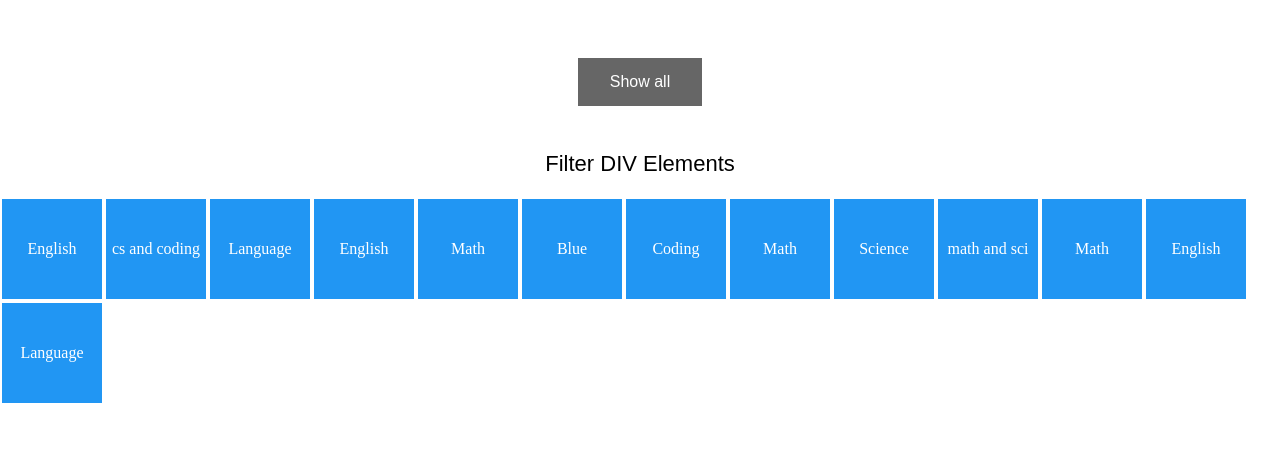
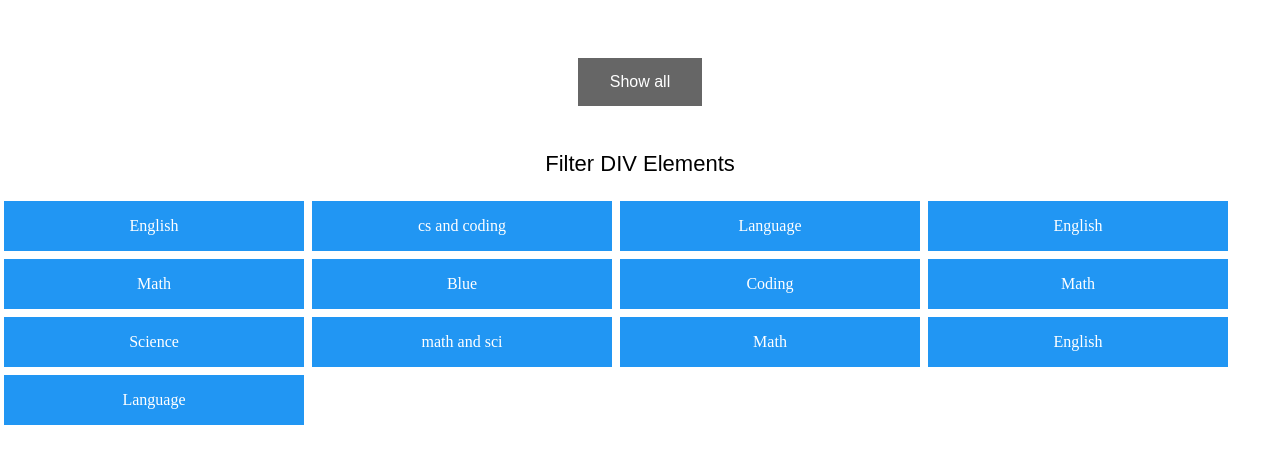
Before and after one commit to amaliatorres/light_work, a Python web app: template templates/search.html in a window 1280 px wide. Shown: the part 267-731 px from the top of the page. Run offline with Jinja, Linux system fonts and the light colour scheme; the template is opened without the code that fills it, so the values that code supplies are empty; some libraries are stand-ins or nearby versions.

Commit message:
single image

```diff
--- a/static/css/style.css
+++ b/static/css/style.css
@@ -220,10 +220,10 @@ h2{
   float: left;
   background-color: #2196F3;
   color: #ffffff;
-  width: 100px;
-  line-height: 100px;
+  width: 300px;
+  line-height: 50px;
   text-align: center;
-  margin: 2px;
+  margin: 4px;
   display: none;
 }
 
@@ -317,3 +317,19 @@ h6{
   margin-left: 70px;
   height:300px;
 }
+
+
+
+
+
+
+
+
+
+ /* IMAGE UPLOADS */
+
+.filterDiv img {
+   height: 350px;
+   margin-top: 20px;
+
+ }
```
Also changed, not shown: static/essay.png (added), static/essay2.jpg (added), static/history.jpg (added), static/langauge3.jpg (added), static/language.jpg (added), static/language4.jpg (added), static/math1.png (added), static/math2.jpg (added), static/math3.jpg (added), static/math4.jpg (added), static/science1.jpg (added), static/science2.jpg (added), static/science3.jpg (added).
